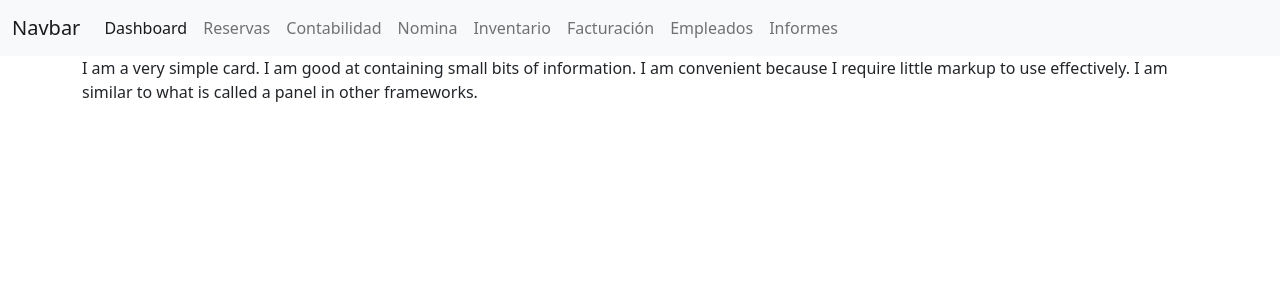
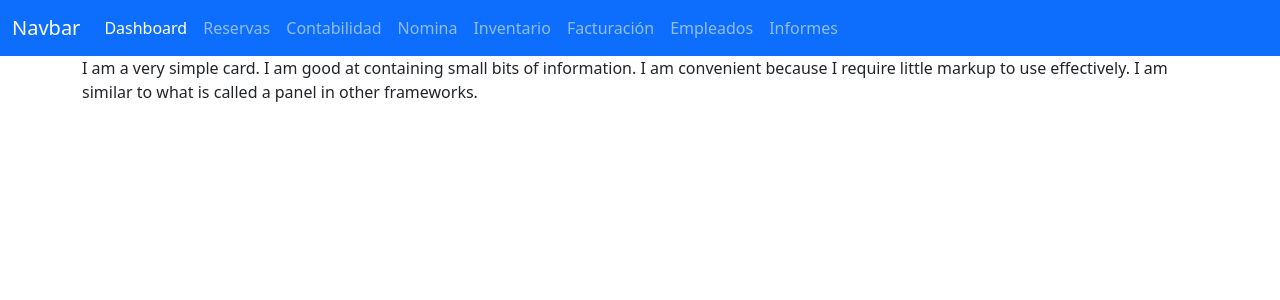
Before and after one commit to iJoseD/DatePlanner-App, a PHP site: page / in a window 1280 px wide. Shown: the top 300 px of the page. Run offline with PHP 8.4, Linux system fonts and the light colour scheme.

Commit message:
Update navbar.php

```diff
--- a/layouts/navbar.php
+++ b/layouts/navbar.php
@@ -1,4 +1,4 @@
-<nav class="navbar navbar-expand-lg bg-light">
+<nav class="navbar navbar-expand-lg navbar-dark bg-primary">
     <div class="container-fluid">
         <a class="navbar-brand" href="#">Navbar</a>
         <button class="navbar-toggler" type="button" data-bs-toggle="collapse" data-bs-target="#navbarNav" aria-controls="navbarNav" aria-expanded="false" aria-label="Toggle navigation">
```
